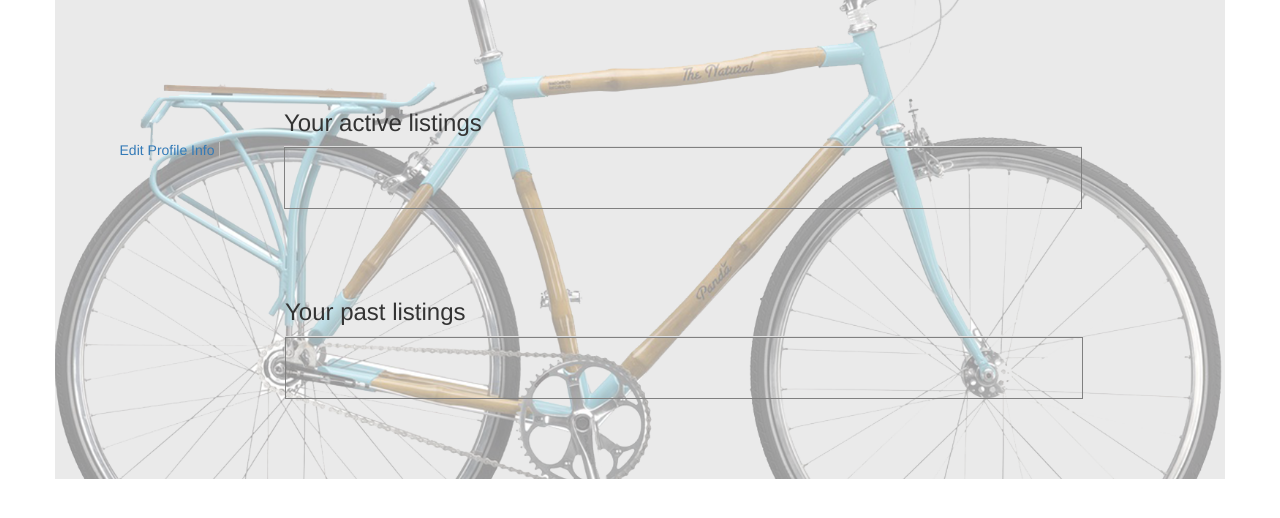
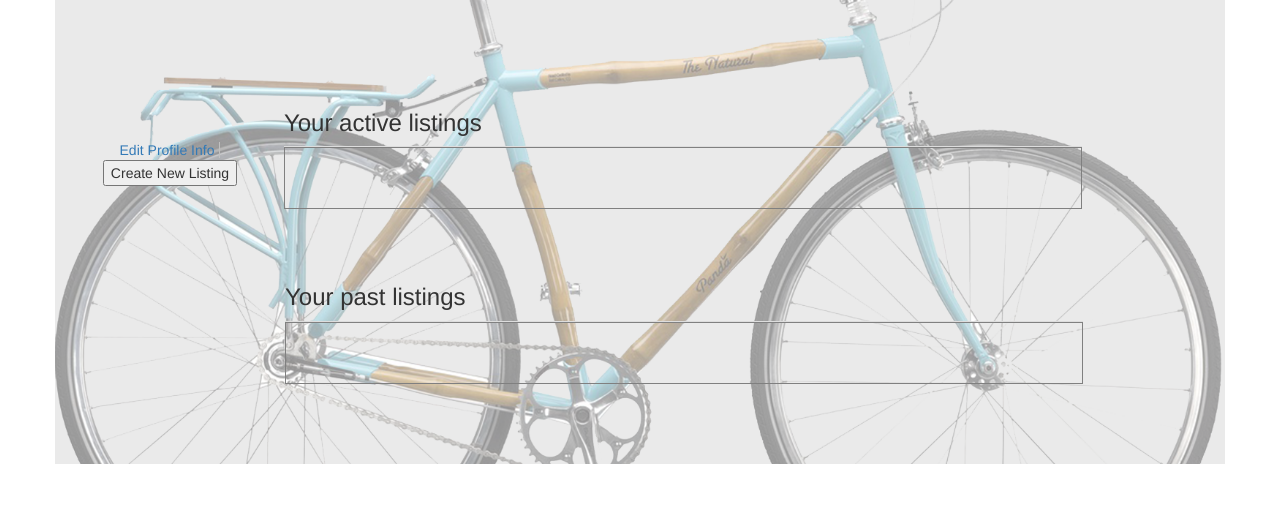
Before and after one commit to LindsAndrus/CyclePaths, a CodeIgniter app: the page made by application/views/users/show.php in a window 1280 px wide. Shown: the part 168-686 px from the top of the page. Run offline with CodeIgniter, Linux system fonts and the light colour scheme; data that the repository does not hold is empty.

Commit message:
changes to dashboard

```diff
--- a/application/models/listing.php
+++ b/application/models/listing.php
@@ -4,13 +4,13 @@ defined('BASEPATH') OR exit('No direct script access allowed');
 class Listing extends CI_Model {
 
 	function get_active_listings_by_seller_id($id) {
-		$query = 'SELECT * FROM items WHERE seller_id = ? AND active_status = "active"';
+		$query = 'SELECT items.id, items.name, items.description, items.price, images.link FROM items JOIN items_has_images  ON items_has_images.item_id = items.id JOIN images  ON images.id = items_has_images.image_id WHERE seller_id = ? AND active_status = "active"';
 		$values = array($id);
 		return $this->db->query($query, $values)->result_array();
 	}
 
 	function get_inactive_listings_by_seller_id($id) {
-		$query = 'SELECT * FROM items WHERE seller_id = ? AND active_status = "inactive"';
+		$query = 'SELECT items.id, items.name, items.description, items.price, images.link FROM items JOIN items_has_images  ON items_has_images.item_id = items.id JOIN images  ON images.id = items_has_images.image_id WHERE seller_id = ? AND active_status = "inactive"';
 		$values = array($id);
 		return $this->db->query($query, $values)->result_array();
 	}
--- a/application/views/users/show.php
+++ b/application/views/users/show.php
@@ -32,10 +32,8 @@
       background-position:center;
     }
   </style>
-
 </head>
 <body>
-
   <div class="header">
     <?php $this->load->view('header'); ?>
   </div>
@@ -46,23 +44,28 @@
   		<?= $user['first_name'] ?>
   		<?= $user['last_name'] ?>
   		<?= $user['email'] ?><br>
-
-        <a href="/users/edit/<?=$user['user_id']?>">Edit Profile Info</a>
+      <a href="/users/edit/<?=$user['user_id']?>">Edit Profile Info</a>
+      <div>
+        <form action="/create_item" method="post">
+          <input type="submit" value="Create New Listing">
+        </form>
+      </div>
 
 	</div>
   <div class="currentsales">
       <h3>Your active listings</h3>
       <ul class="nav nav-tabs" id="activeListingsTab">
-          <?php foreach($user['active_listings'] as $listing) :
-          ?>
+          <?php foreach($user['active_listings'] as $listing) : ?>
               <li><a data-target="#<?=$listing['id']?>"><?=$listing['name']?></a></li>
           <?php endforeach ?>
       </ul>
       <div class="tab-content listing">
           <?php foreach($user['active_listings'] as $listing) : ?>
-              <div class="tab-pane" id="<?=$listing['id']?>"> <b>Item Name: </b><?=$listing['name']?><br>
+              <div class="tab-pane" id="<?=$listing['id']?>">
+                <img src="<?=$listing['link']?>" width="15%" height "15%"><br>
+                <p><b>Item Name: </b><?=$listing['name']?><br>
                 <b>Description: </b><?=$listing['description']?><br>
-                <b>Listed Price: </b><?=$listing['price']?>
+                <b>Listed Price: </b><?=$listing['price']?></p>
               </div>
           <?php endforeach ?>
       </div>
@@ -77,20 +80,15 @@
     </ul>
       <div class="tab-content listing">
         <?php foreach($user['inactive_listings'] as $listing) : ?>
-            <div class="tab-pane" id="<?=$listing['id']?>"> <b>Item Name: </b><?=$listing['name']?><br>
+            <div class="tab-pane" id="<?=$listing['id']?>">
+              <img src="<?=$listing['link']?>" width="15%" height "15%"><br>
+              <p><b>Item Name: </b><?=$listing['name']?><br>
               <b>Description: </b><?=$listing['description']?><br>
-              <b>Listed Price: </b><?=$listing['price']?>
-
+              <b>Listed Price: </b><?=$listing['price']?></p>
             </div>
         <?php endforeach ?>
       </div>
   </div>
-
-
-
-
-
 </div>
-
 </body>
 </html>
--- a/assets/css/custom.css
+++ b/assets/css/custom.css
@@ -34,7 +34,7 @@
     display: inline-block;
 }
 .pastsales{
-    margin: 90px 0 80px 215px;
+    margin: 75px 0 80px 215px;
     width: 70%;
 }
 .currentsales{
@@ -42,6 +42,21 @@
     width: 70%;
     display: inline-block;
     vertical-align: top;
+}
+.tab-pane{
+    height: 50px;
+}
+
+.tab-pane img{
+    position: relative;
+    left: -60px;
+    top: -15px;
+}
+
+.tab-pane p{
+    position: relative;
+    left: 45px;
+    top: -90px;
 }
 
 .links{
```
